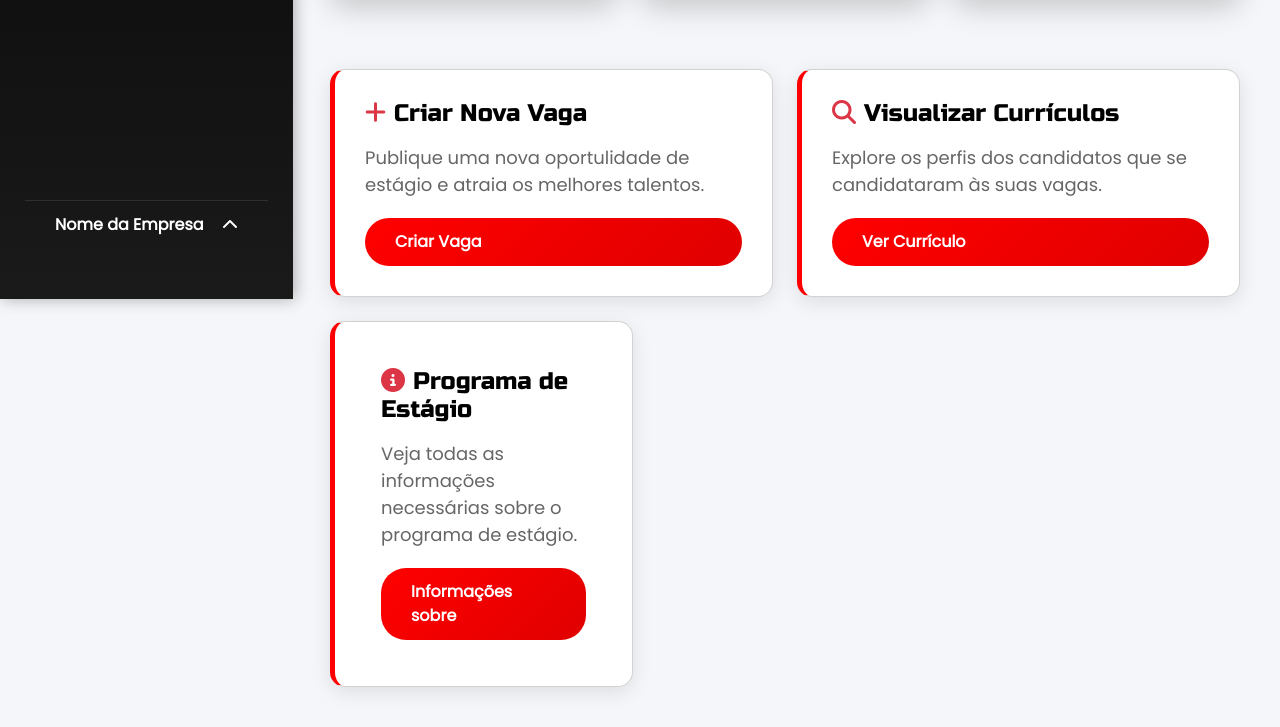
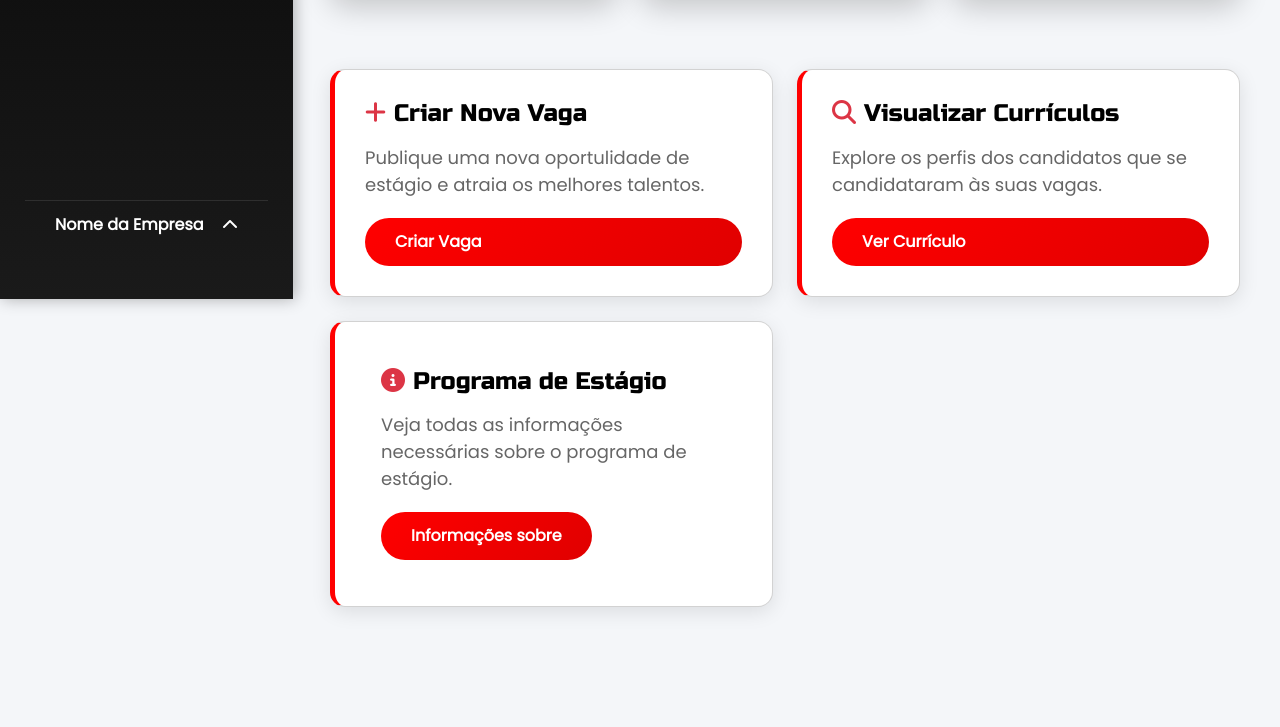
Before and after one commit to JGuedess-senai/bancoCurriculo, a plain HTML site: page front-end/painel_empresa.html in a window 1280 px wide. Shown: the part 501-1228 px from the top of the page. After the commit the page ends 1172 px from the top, so only its background shows below. Drawn offline with nearby package versions, Linux system fonts and the light colour scheme; no server answers.

Commit message:
Aumentei a largura do card de Programa de Estágio no arquivo painel_empresa

```diff
--- a/front-end/painel_empresa.html
+++ b/front-end/painel_empresa.html
@@ -724,15 +724,18 @@
           </div>
         </div>
       </div>
-      <div class="col-12 col-md-6 col-lg-4">
-        <div class="card action-card h-100">
-          <div class="card-body">
-            <h4 class="card-title"><i class="fa-solid fa-info-circle text-danger me-2"></i>Programa de Estágio</h4>
-            <p class="card-text">Veja todas as informações necessárias sobre o programa de estágio.</p>
-            <a href="#" class="btn-modern">Informações sobre</a>
+      <div class="row">
+        <div class="col-md-6 mb-4">
+          <div class="card action-card h-100">
+            <div class="card-body">
+              <h4 class="card-title"><i class="fa-solid fa-info-circle text-danger me-2"></i>Programa de Estágio</h4>
+              <p class="card-text">Veja todas as informações necessárias sobre o programa de estágio.</p>
+              <a href="#" class="btn-modern">Informações sobre</a>
+            </div>
           </div>
         </div>
       </div>
+
     </main>
   </div>
 
```
